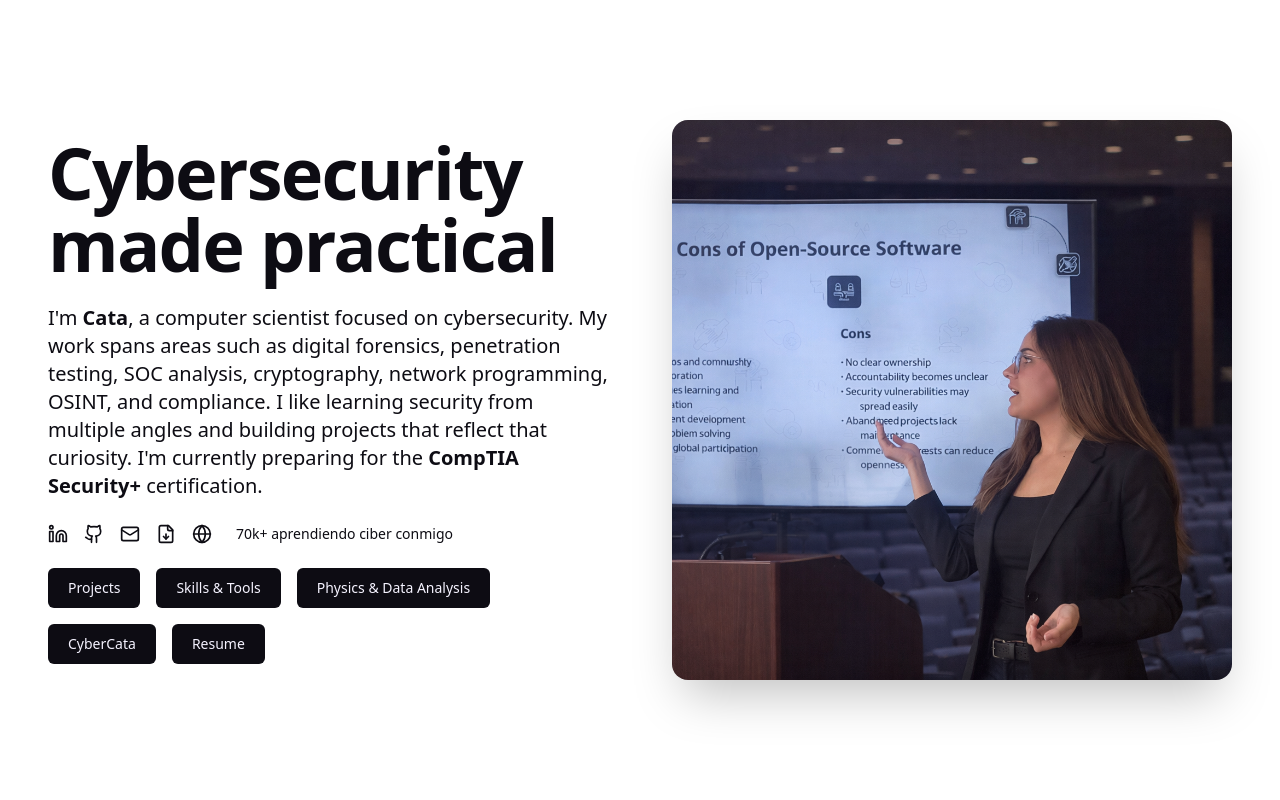
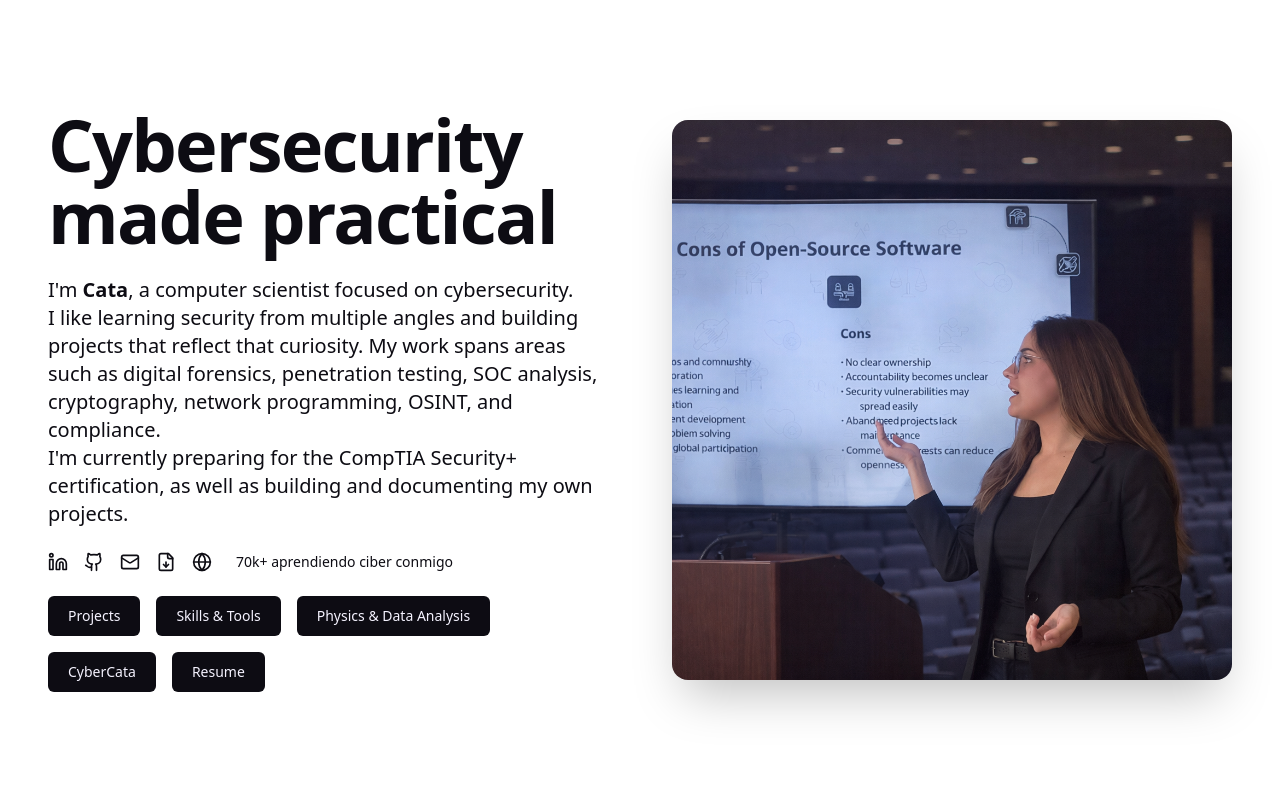
Before and after one commit to catacisneros/catacisneros.github.io, a React (Create React App) app: page / in a window 1280 px wide. Shown: the top 800 px of the page. Built offline with nearby package versions, Linux system fonts and the light colour scheme.

Commit message:
change prof summary

```diff
--- a/src/App.js
+++ b/src/App.js
@@ -126,7 +126,8 @@ const Portfolio = () => {
               {/* Subheadline */}
               <p className="text-base sm:text-lg md:text-xl text-[#0D0C13] leading-relaxed max-w-xl mt-4 sm:mt-6">
               I'm <strong>Cata</strong>, a computer scientist focused on <strong></strong>cybersecurity.
-              My work spans areas such as digital forensics, penetration testing, SOC analysis, cryptography, network programming, OSINT, and compliance. I like learning security from multiple angles and building projects that reflect that curiosity. I'm currently preparing for the <strong>CompTIA Security+</strong> certification.
+              <br />
+              I like learning security from multiple angles and building projects that reflect that curiosity. My work spans areas such as digital forensics, penetration testing, SOC analysis, cryptography, network programming, OSINT, and compliance. <br /> I'm currently preparing for the CompTIA Security+ certification, as well as building and documenting my own projects.
               </p>
 
               {/* Social Icons and Stats Row */}
```
